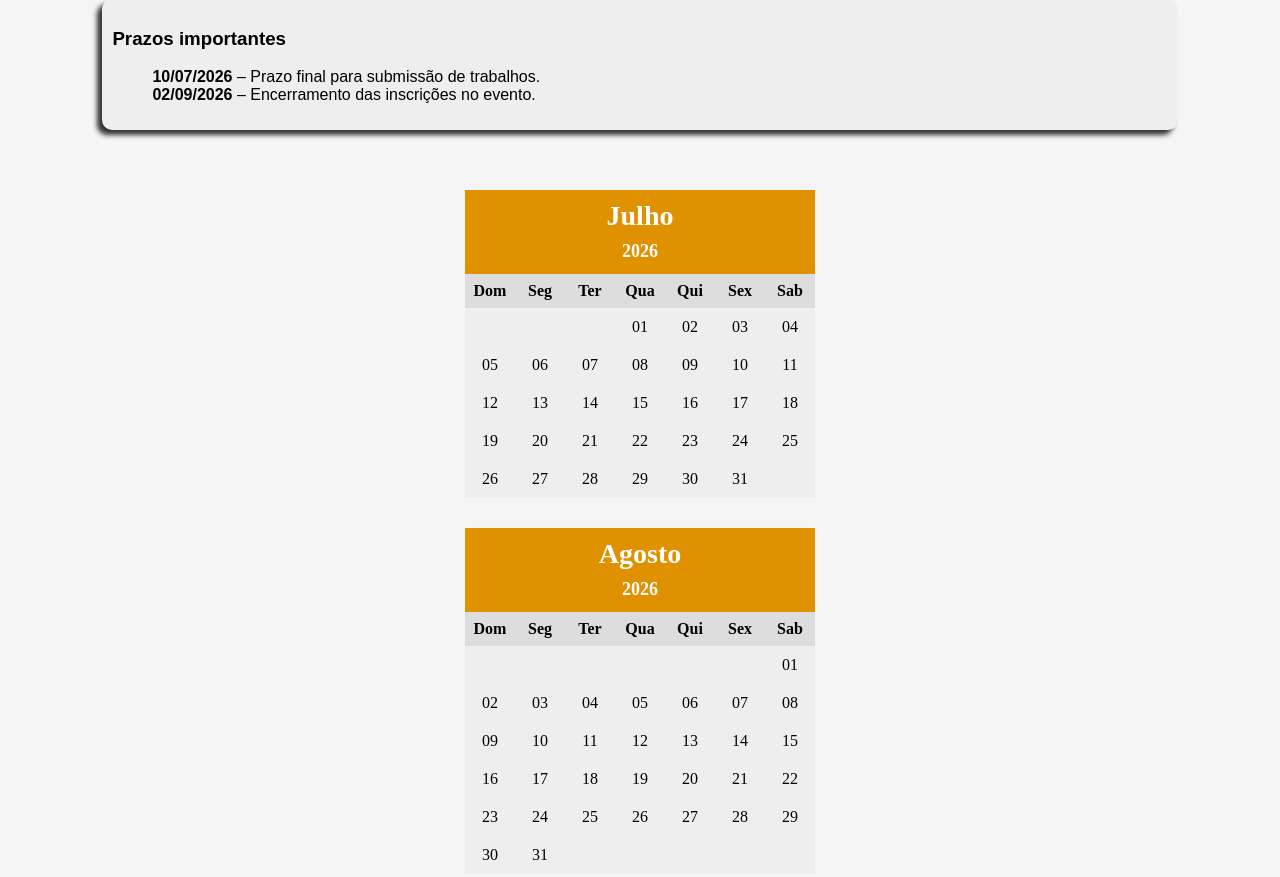
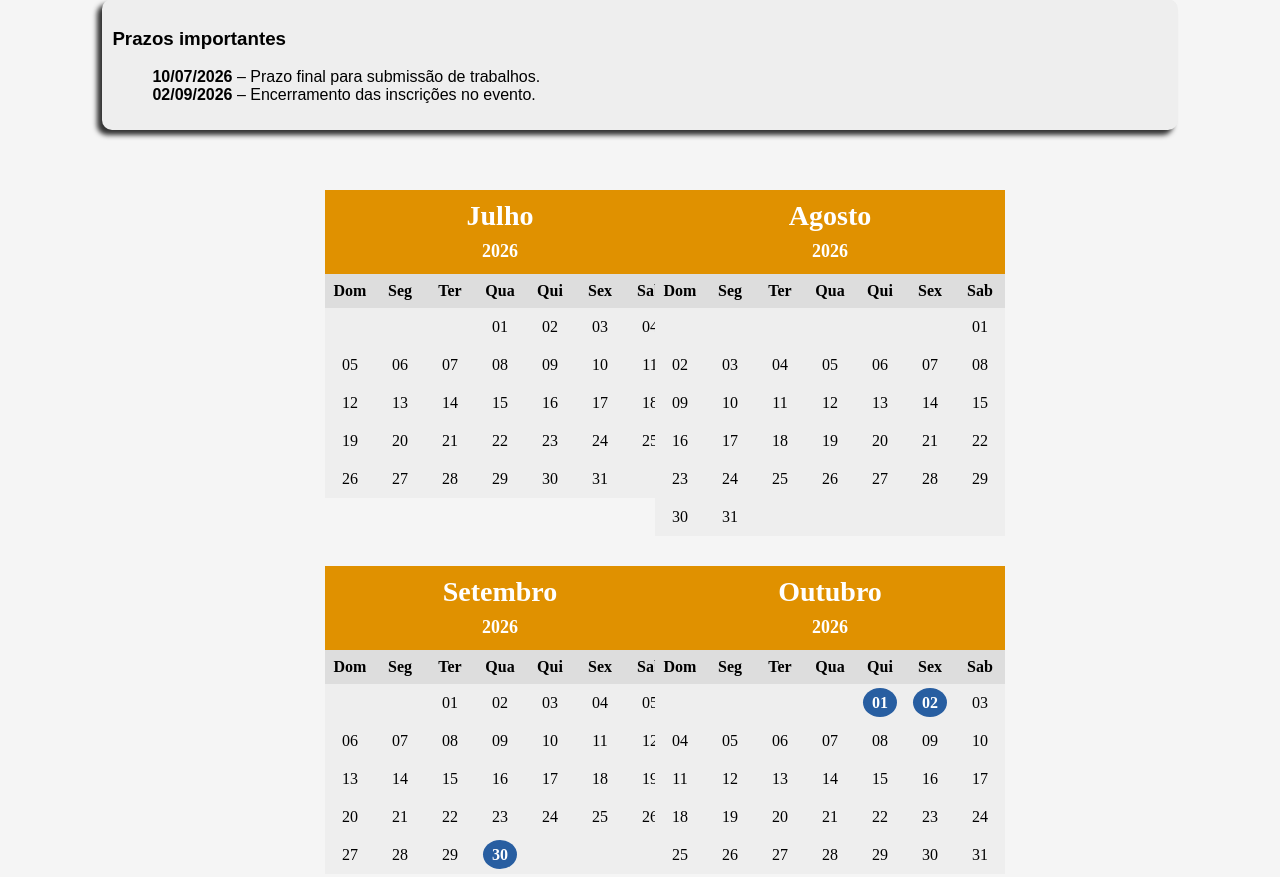
Before and after one commit to Integrapunesp/integrapunesp.github.io, a plain HTML site: page index.html in a window 1280 px wide. Shown: the part 997-1874 px from the top of the page. Drawn offline with Linux system fonts and the light colour scheme.

Commit message:
Update estilos.css

```diff
--- a/estilos.css
+++ b/estilos.css
@@ -211,28 +211,30 @@ nav a.ativo{
 ul{list-style-type: none;}
 
 .area-calendario{
-    width: 82.5%;
-    margin: 100px auto 40px auto; /* espaço acima e centralização */
-    display: flex;
-    justify-content: center;
-    align-items: flex-start;
-    gap: 30px;
+    width:82.5%;
+    margin:100px auto 40px auto;
+    display:flex;
+    justify-content:center;
+    align-items:flex-start;
+    gap:40px;
 }
 
 
+/* bloco dos quatro meses */
 .calendarios{
-    display: grid;
-    grid-template-columns: 350px;
-    gap: 30px;
+    display:grid;
+    grid-template-columns:300px 300px;
+    gap:30px;
 }
 
 
+/* quadro da legenda */
 .legenda{
     width:280px;
     background-color:#eee;
     padding:20px;
     border-radius:10px;
-    box-shadow:0 4px 8px #999;
+    box-shadow:-5px 5px 5px #333333;
 }
 
 
```
